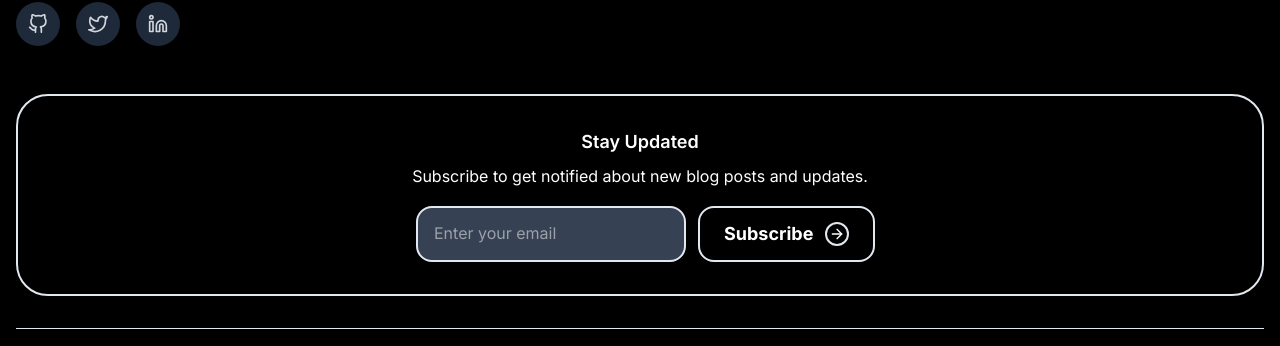
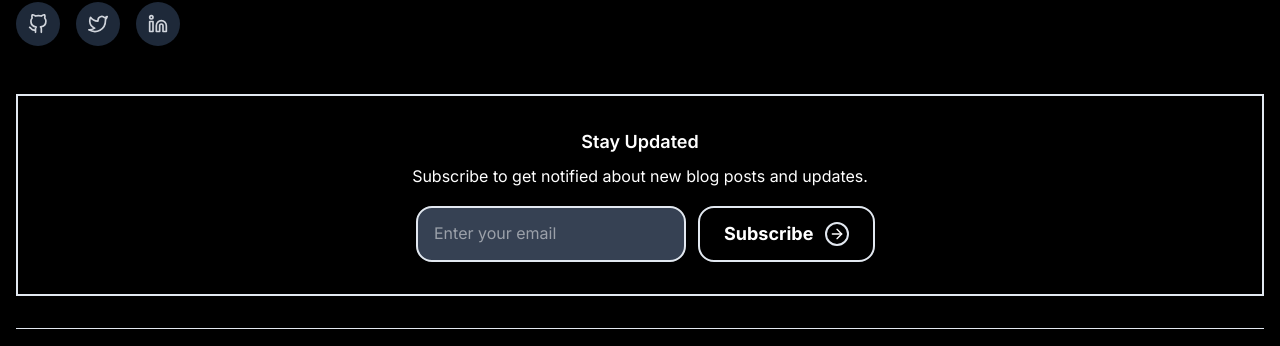
Before and after one commit to Mr-Rahul-Paul/My-Blogs, a Next.js app: page / in a window 1280 px wide. Shown: the part 1568-1914 px from the top of the page. Built offline with nearby package versions, Linux system fonts and the light colour scheme; no server answers; the database is empty.

Commit message:
fixed prod issue

```diff
--- a/src/components/layout/Footer.tsx
+++ b/src/components/layout/Footer.tsx
@@ -1,5 +1,5 @@
 "use client";
-import { FiGithub, FiX , FiLinkedin, FiMail, FiMapPin, FiPhone, FiArrowRight, FiTwitter } from 'react-icons/fi';
+import { FiGithub, FiLinkedin, FiMapPin, FiPhone, FiArrowRight, FiTwitter } from 'react-icons/fi';
 import Link from 'next/link';
 import { useTheme } from './ThemeProvider';
 
@@ -143,7 +143,7 @@ const Footer = () => {
         </div>
 
         {/* Newsletter Section */}
-        <div className={`py-8 px-6 rounded-4xl mb-8 border-2 ${theme === "light"
+        <div className={`py-8 px-6 rounded- mb-8 border-2 ${theme === "light"
           ? "bg-white border "
           : " border border-gray-700"
           }`}>
```
